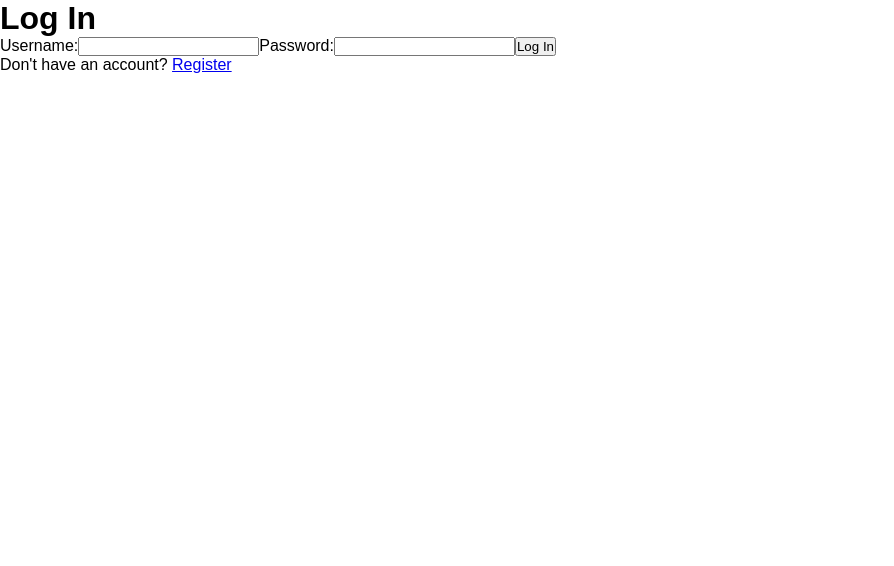
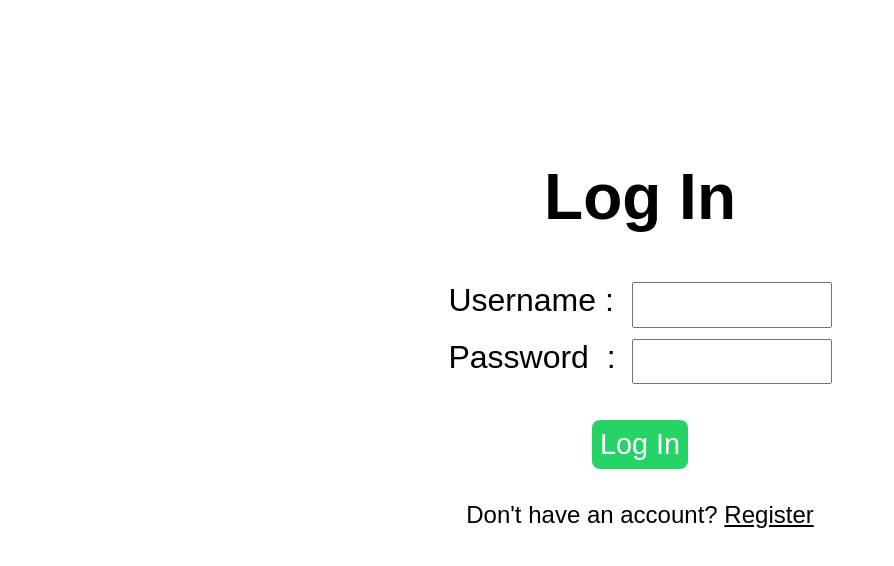
Before and after one commit to alextalijan/messaging-frontend, a React (Vite) app: page /login in a window 1280 px wide. Shown: the top 566 px of the page, without its empty margins (0-894 px from the left). Built offline with nearby package versions, Linux system fonts and the light colour scheme; no server answers.

Commit message:
style: add looks to login page

```diff
--- a/src/components/LoginPage/LoginPage.jsx
+++ b/src/components/LoginPage/LoginPage.jsx
@@ -2,6 +2,7 @@ import { useState } from 'react';
 import UserContext from '../../contexts/UserContext';
 import { useContext } from 'react';
 import { useNavigate, Link } from 'react-router';
+import styles from './LoginPage.module.css';
 
 function LoginPage() {
   const [username, setUsername] = useState('');
@@ -48,33 +49,40 @@ function LoginPage() {
 
   return (
     <>
-      <h1>Log In</h1>
+      <h1 className={styles.h1}>Log In</h1>
       {error && <p>{error}</p>}
-      <form>
-        <label>
-          Username:
+      <form className={styles.form}>
+        <label className={styles.input}>
+          <span className={styles['input-name']}>Username :</span>
           <input
             type="text"
             name="username"
             value={username}
             onChange={handleInputChange}
+            className={styles['input-field']}
           />
         </label>
-        <label>
-          Password:
+        <label className={styles.input}>
+          <span className={styles['input-name']}>Password&nbsp; :</span>
           <input
             type="password"
             name="password"
             value={password}
             onChange={handleInputChange}
+            className={styles['input-field']}
           />
         </label>
-        <button type="button" onClick={handleLogin}>
-          Log In
-        </button>
+        <div className={styles['btn-container']}>
+          <button type="button" onClick={handleLogin} className={styles.btn}>
+            Log In
+          </button>
+        </div>
       </form>
-      <p>
-        Don't have an account? <Link to="/register">Register</Link>
+      <p className={styles['register-msg']}>
+        Don't have an account?{' '}
+        <Link to="/register" className={styles.link}>
+          Register
+        </Link>
       </p>
     </>
   );
--- /dev/null
+++ b/src/components/LoginPage/LoginPage.module.css
@@ -0,0 +1,62 @@
+.h1 {
+  margin-top: 10rem;
+  margin-bottom: 3rem;
+  text-align: center;
+  font-size: 4rem;
+}
+
+.form {
+  display: grid;
+  grid-template-columns: max-content 200px;
+  row-gap: 0.7rem;
+  column-gap: 1rem;
+  margin: 0 auto;
+  width: max-content;
+}
+
+.input {
+  grid-column: 1 / -1;
+  display: grid;
+  grid-template-columns: subgrid;
+}
+
+.input-name {
+  font-size: 2rem;
+}
+
+.input-field {
+  font-size: 1.7rem;
+  padding: 0.3rem;
+}
+
+.btn-container {
+  grid-column: 1 / -1;
+  display: flex;
+  justify-content: center;
+  margin-top: 1.5rem;
+}
+
+.btn {
+  background-color: var(--primary-color);
+  color: var(--on-green-text);
+  border: none;
+  font-size: 1.8rem;
+  padding: 0.5rem;
+  border-radius: 0.5rem;
+  transition: transform 0.5s;
+}
+
+.btn:hover {
+  transform: scale(1.1);
+  cursor: pointer;
+}
+
+.register-msg {
+  text-align: center;
+  font-size: 1.5rem;
+  margin: 2rem auto;
+}
+
+.link {
+  color: black;
+}
```
